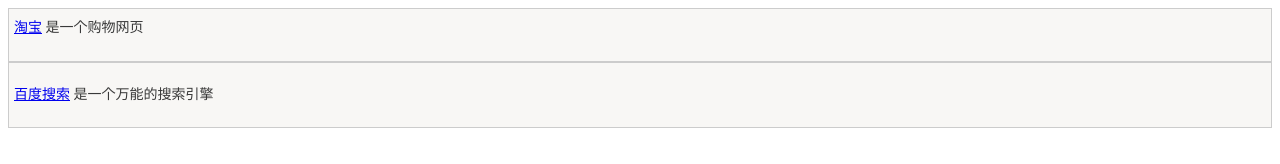
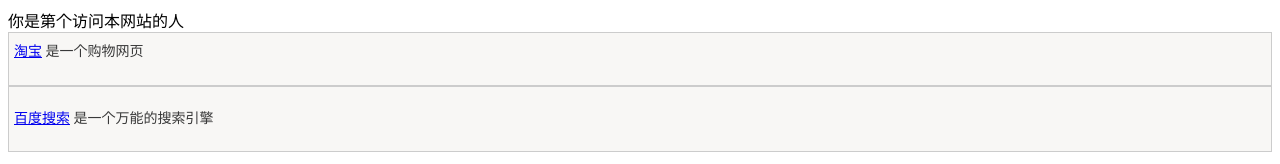
Before and after one commit to huangyanjun-net/huangyanjun-net, a plain HTML site: page index.html in a window 1280 px wide. Drawn offline with Linux system fonts and the light colour scheme.

Commit message:
Update index.html

```diff
--- a/index.html
+++ b/index.html
@@ -11,6 +11,8 @@
 <title>网址大全</title>
 </head>
 <body >
+你是第<script language="JavaScript" src="http://free.3v.do/count.asp?id=huangyanjun2">
+</script>个访问本网站的人
 <div style="margin: 0px; padding: 5px; border: 1px solid rgb(204, 204, 204); max-width: 100%; font-size: 16.363636016845703px; font-family: 宋体; line-height: 26.666667938232422px; background-color: rgb(248, 247, 245); word-wrap: break-word !important; box-sizing: border-box !important;">
 <span style="max-width: 100%; word-wrap: break-word !important; box-sizing: border-box !important; color: rgb(57, 57, 57); font-family: 微软雅黑; font-size: 14px;"><a href="https://www.taobao.com/">淘宝</a> 是一个购物网页</p></span>
 </div>
```
